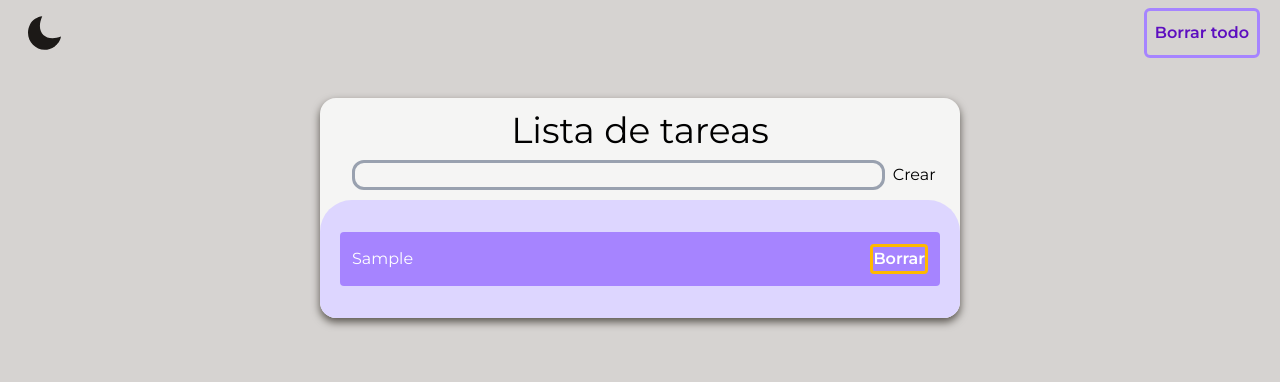
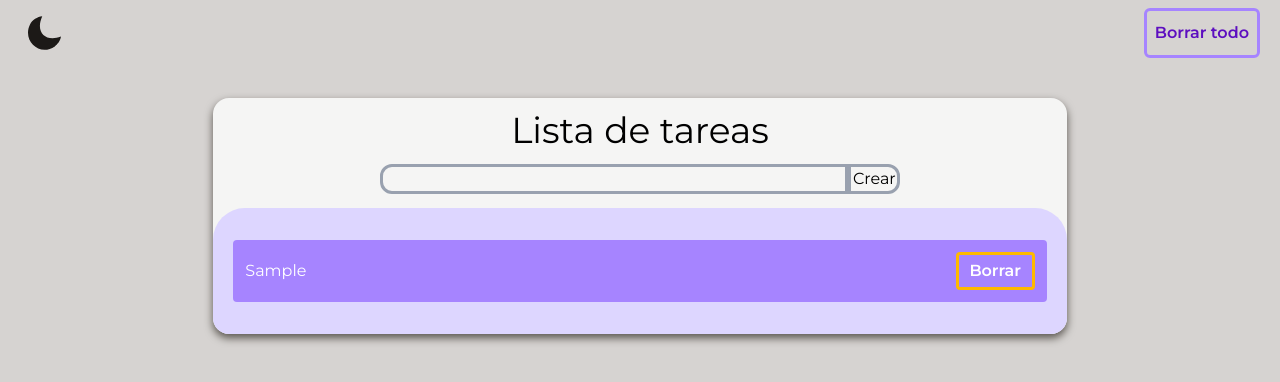
Before and after one commit to JorgeAlcaldeG/To-do-List-TS, a React (Vite) app: page / in a window 1280 px wide. Both pictures are taken after typing "Sample" into the empty fields and a click on the button "Crear". Shown: the top 382 px of the page. Built offline with nearby package versions, Linux system fonts and the light colour scheme.

Commit message:
Añadido estilos responsive

```diff
--- a/src/App.tsx
+++ b/src/App.tsx
@@ -16,7 +16,7 @@ function App() {
   const iconStyle = 'w-2/3 cursor-pointer transition-all duration-300 ease-in-out transform hover:scale-110 inline-block text-stone-900 dark:text-stone-300 hover:text-blue-900 dark:hover:text-yellow-500'
 
   return (
-    <div className='min-h-screen text-black dark:text-white bg-stone-300 dark:bg-stone-900 transition-colors duration-300'>
+    <div className='min-h-screen text-black dark:text-white bg-stone-300 dark:bg-stone-900 transition-colors duration-300 pb-10'>
       <div className='pt-2 pl-5 pr-5 mb-10 w-full flex flex-row justify-between'>
         <div>
           <button onClick={toggleDarkMode}>
@@ -25,7 +25,7 @@ function App() {
         </div>
         <button onClick={delAllTareas} className='cursor-pointer border-solid border-violet-400 border-3 text-violet-800 rounded-md p-2 font-semibold dark:text-white   hover:bg-violet-400  hover:text-white transition-all duration-300 '>Borrar todo</button>
       </div>
-      <div className="pt-3 rounded-2xl w-1/2 m-auto bg-stone-100 drop-shadow-lg drop-shadow-stone-600 dark:drop-shadow-violet-300 dark:bg-stone-600 transition-colors duration-300">
+      <div className="pt-3 rounded-2xl w-9/10 m-auto lg:w-2/3 bg-stone-100 drop-shadow-lg drop-shadow-stone-600 dark:drop-shadow-violet-300 dark:bg-stone-600 transition-colors duration-300">
           <h1 className='text-4xl w-full text-center'>Lista de tareas</h1>
         <Input add={addTarea}/>
       <div className='p-5 bg-violet-200 rounded-bl-2xl rounded-br-2xl rounded-tl-4xl rounded-tr-4xl drop-shadow-none dark:bg-violet-400 transition-colors duration-300'>
--- a/src/components/Input.tsx
+++ b/src/components/Input.tsx
@@ -19,10 +19,10 @@ export default function Input({add}: Props) {
     }
   }
   return (
-    <div className="w-full p-0.5 pl-6 pr-6">
+    <div className="w-full p-0.5 pl-6 pr-6 mb-3 mt-3 lg:w-2/3 lg:m-auto lg:mb-3 lg:mt-3">
       <form onSubmit={submitHandler}>
-        <input className="m-2 rounded-xl border-solid border-3 w-9/10 border-gray-400 dark:border-gray-200 focus:border-violet-400" type="text" name="tareaInput" id='tareaInput' />
-        <button type="submit" className="cursor-pointer">Crear</button>
+        <input className="ms-0 rounded-l-xl border-solid border-3 w-8/10 border-gray-400 dark:border-gray-200 focus:border-violet-400 md:w-9/10" type="text" name="tareaInput" id='tareaInput' />
+        <button type="submit" className="w-2/10 cursor-pointer rounded-r-xl border-solid border-3 border-gray-400 dark:border-gray-200 md:w-1/10">Crear</button>
       </form>
     </div>
   )
--- a/src/components/TaskContainer.tsx
+++ b/src/components/TaskContainer.tsx
@@ -24,10 +24,10 @@ export default function TaskContainer({text, delTarea, id, cambioEstado,estado}:
 
   return (
     <div onClick={()=>{cambioEstado(id,nextState)}} className="flex flex-row items-center w-full cursor-pointer rounded-sm mt-3 mb-3 p-3 bg-violet-400 text-white hover:shadow-[inset_0_-2px_4px_rgba(0,0,0,0.6)] dark:bg-violet-200 dark:text-black transition-colors duration-300">
-        <div className="w-full">
+        <div className="w-7/10 md:w-9/10">
           <p className={fontStyles}>{text}</p>
         </div>
-        <button onClick={()=>{delTarea(id)}} className="w-1/10 cursor-pointer font-semibold rounded-sm border-solid border-3 border-amber-400 hover:bg-amber-400 dark:border-amber-500  hover:dark:bg-amber-500  transition-colors duration-300" >Borrar</button>
+        <button onClick={()=>{delTarea(id)}} className="w-3/10 cursor-pointer font-semibold rounded-sm border-solid border-3 p-1 border-amber-400 hover:bg-amber-400 dark:border-amber-500  hover:dark:bg-amber-500  transition-colors duration-300 md:w-1/10" >Borrar</button>
     </div>
   )
 }
--- a/src/index.css
+++ b/src/index.css
@@ -2,6 +2,7 @@
 input{
     outline-style: none;
     box-shadow: none;
+    padding-left: 1%;
 }
 @custom-variant dark (&:where(.dark, .dark *));
 
```
Also changed, not shown: 1 other file (tests, documents, lock files or other folders).
